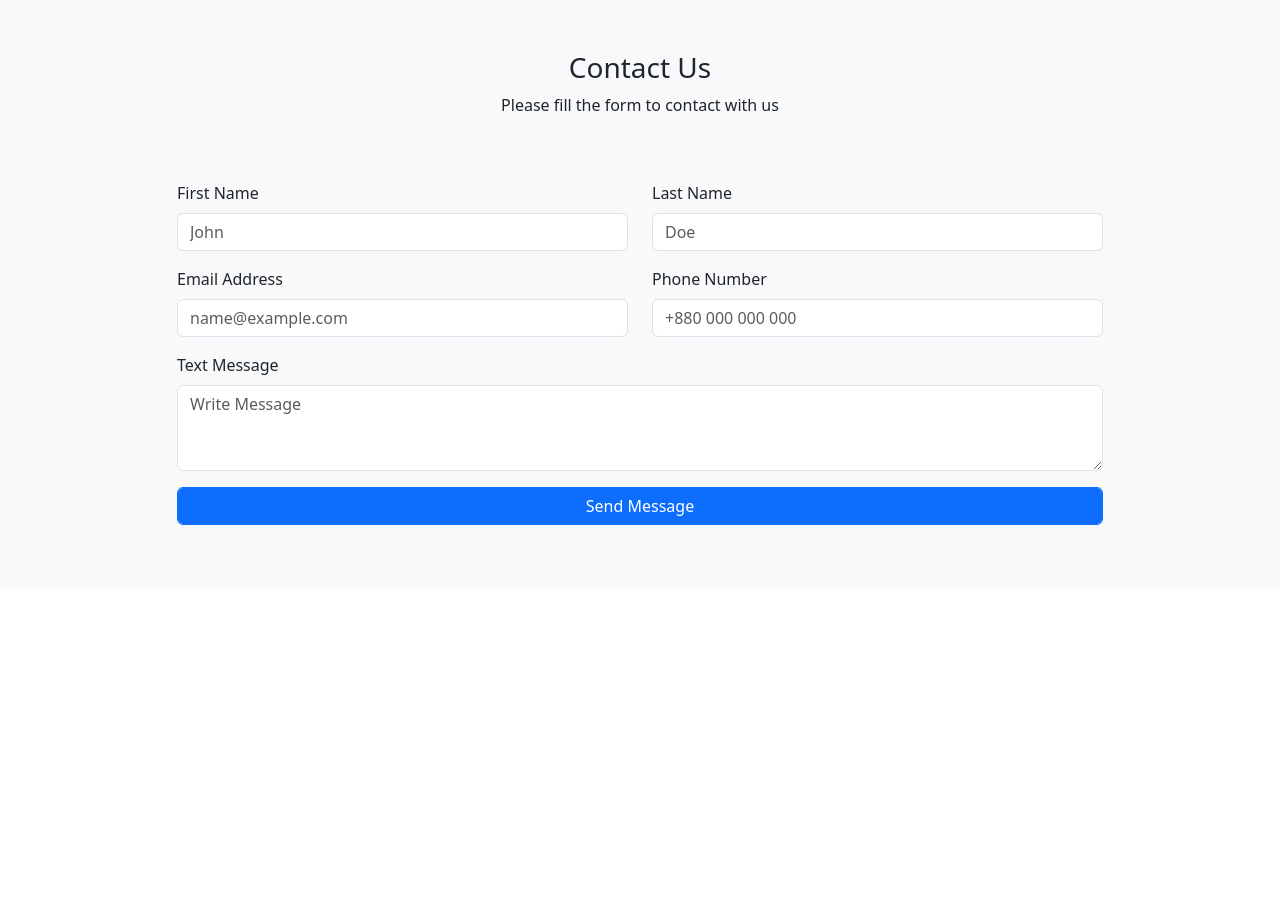
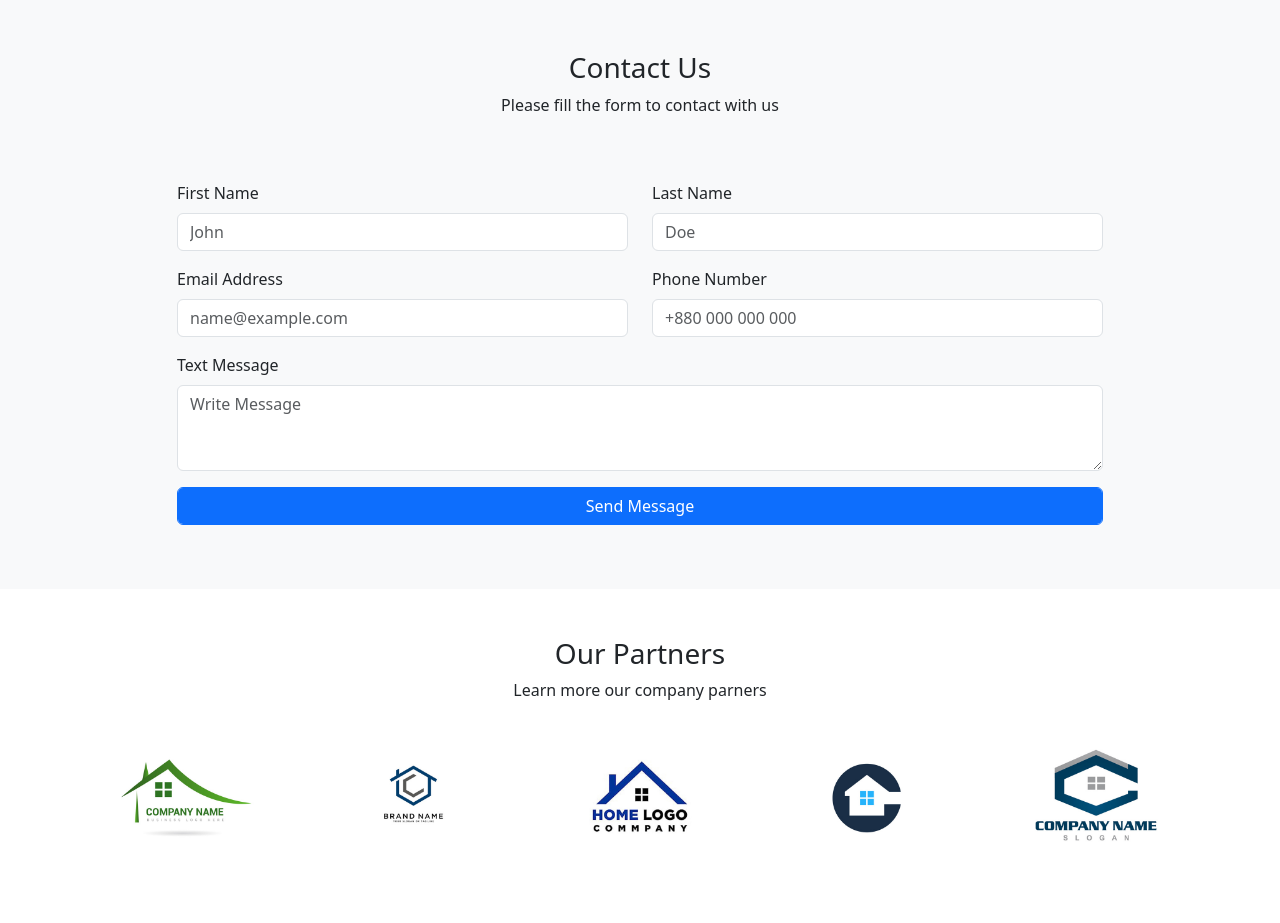
Before and after one commit to rafiq360/class-11, a plain HTML site: page index.html in a window 1280 px wide. Shown: the part 2292-3215 px from the top of the page. Before the commit the page ends 2881 px from the top, so only its background shows below. Drawn offline with nearby package versions, Linux system fonts and the light colour scheme.

Commit message:
partners area done

```diff
--- a/index.html
+++ b/index.html
@@ -276,7 +276,46 @@
                 </div>
             </div>
         </div>
-
+<!-- Partners Area -->
+        <div class="partners-area py-5">
+            <div class="container">
+                <div class="section-heading">
+                    <div class="row">
+                        <div class="col-lg-6 offset-3 text-center">
+                            <h3>Our Partners</h3>
+                            <p> Learn more our company parners</p>
+                        </div>
+                    </div>
+                    <div class="row row-cols-lg-5 row-cols-2 justify-content-center">
+                        <div class="col">
+                            <div class="partner-image">
+                                <img class="w-100 p-4" src="img/p-one.jpg" alt="Partner Image">
+                            </div>
+                        </div>
+                        <div class="col">
+                            <div class="partner-image">
+                                <img class="w-100 p-4" src="img/p-two.jpg" alt="Partner Image">
+                            </div>
+                        </div>
+                        <div class="col">
+                            <div class="partner-image">
+                                <img class="w-100 p-4" src="img/p-three.jpg" alt="Partner Image">
+                            </div>
+                        </div>
+                        <div class="col">
+                            <div class="partner-image">
+                                <img class="w-100 p-4" src="img/p-four.jpg" alt="Partner Image">
+                            </div>
+                        </div>
+                        <div class="col">
+                            <div class="partner-image">
+                                <img class="w-100 p-4" src="img/p-five.jpg" alt="Partner Image">
+                            </div>
+                        </div>
+                    </div>
+                </div>
+            </div>
+        </div>
 
 
 
```
